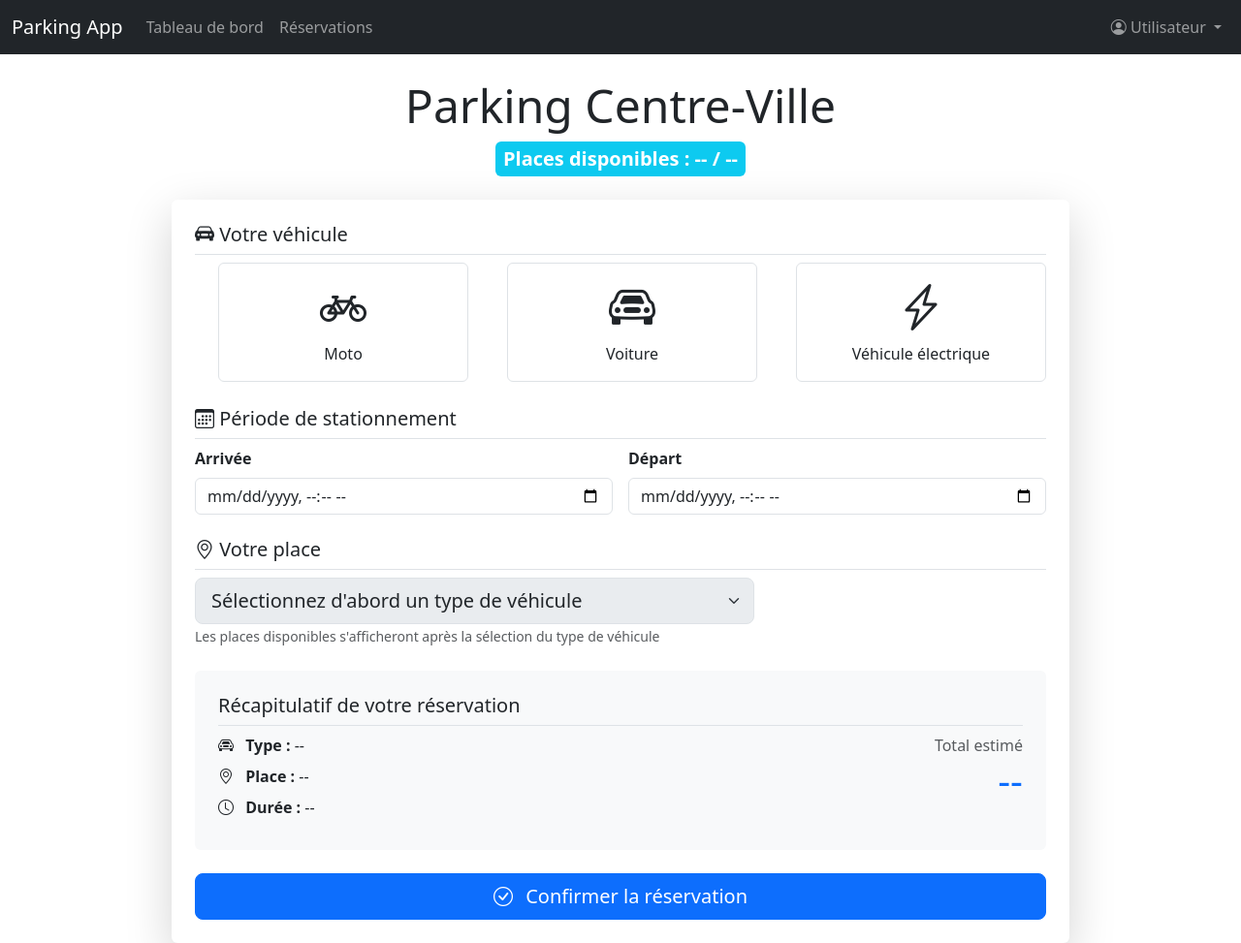
After one commit to Math-Pav/app-gestion-parking, a PHP site: page /projet_parking/reservation in a window 1280 px wide. The commit adds this page. Shown: the whole page at 97% size. Run offline with PHP 8.4, Linux system fonts and the light colour scheme; the visitor is signed in with stand-in values (Sample User, id 1).

Commit message:
Ajout seulement de la page html pour la réservation

```diff
--- /dev/null
+++ b/frontend/views/reservation.html
@@ -0,0 +1,148 @@
+<div class="container mt-4">
+    <div class="row justify-content-center">
+        <div class="col-12 col-lg-10">
+            <!-- En-tête du parking -->
+            <div class="text-center mb-4">
+                <h2 class="display-5">Parking Centre-Ville</h2>
+                <div class="badge bg-info fs-5 p-2">
+                    <!-- Les nombres seront injectés dynamiquement via le backend -->
+                    Places disponibles : <span id="availableSpots">--</span> / <span id="totalSpots">--</span>
+                </div>
+            </div>
+
+            <div class="card border-0 shadow-lg">
+                <div class="card-body p-4">
+                    <form id="reservationForm" class="needs-validation" novalidate>
+                        <!-- Type de véhicule -->
+                        <div class="mb-4">
+                            <h5 class="border-bottom pb-2">
+                                <i class="bi bi-car-front-fill"></i> Votre véhicule
+                            </h5>
+                            <div class="row justify-content-center text-center g-3">
+                                <div class="col-md-4">
+                                    <div class="form-check vehicle-type">
+                                        <input class="form-check-input" type="radio" name="vehicleType" id="moto" value="moto" required>
+                                        <label class="form-check-label p-3 border rounded w-100" for="moto">
+                                            <i class="bi bi-bicycle display-5"></i>
+                                            <div class="mt-2">Moto</div>
+                                        </label>
+                                    </div>
+                                </div>
+                                <div class="col-md-4">
+                                    <div class="form-check vehicle-type">
+                                        <input class="form-check-input" type="radio" name="vehicleType" id="voiture" value="voiture" required>
+                                        <label class="form-check-label p-3 border rounded w-100" for="voiture">
+                                            <i class="bi bi-car-front display-5"></i>
+                                            <div class="mt-2">Voiture</div>
+                                        </label>
+                                    </div>
+                                </div>
+                                <div class="col-md-4">
+                                    <div class="form-check vehicle-type">
+                                        <input class="form-check-input" type="radio" name="vehicleType" id="electrique" value="electrique" required>
+                                        <label class="form-check-label p-3 border rounded w-100" for="electrique">
+                                            <i class="bi bi-lightning-charge display-5"></i>
+                                            <div class="mt-2">Véhicule électrique</div>
+                                        </label>
+                                    </div>
+                                </div>
+                            </div>
+                        </div>
+
+                        <!-- Dates et heures -->
+                        <div class="mb-4">
+                            <h5 class="border-bottom pb-2">
+                                <i class="bi bi-calendar3"></i> Période de stationnement
+                            </h5>
+                            <div class="row g-3">
+                                <div class="col-md-6">
+                                    <label class="form-label fw-bold">Arrivée</label>
+                                    <input type="datetime-local" class="form-control" id="startDateTime" name="startDateTime" required>
+                                </div>
+                                <div class="col-md-6">
+                                    <label class="form-label fw-bold">Départ</label>
+                                    <input type="datetime-local" class="form-control" id="endDateTime" name="endDateTime" required>
+                                </div>
+                            </div>
+                        </div>
+
+                        <!-- Sélection de la place -->
+                        <div class="mb-4">
+                            <h5 class="border-bottom pb-2">
+                                <i class="bi bi-geo-alt"></i> Votre place
+                            </h5>
+                            <div class="row">
+                                <div class="col-md-8">
+                                    <select class="form-select form-select-lg" id="parkingSpot" name="parkingSpot" required disabled>
+                                        <option value="">Sélectionnez d'abord un type de véhicule</option>
+                                    </select>
+                                    <small class="text-muted">Les places disponibles s'afficheront après la sélection du type de véhicule</small>
+                                </div>
+                            </div>
+                        </div>
+
+                        <!-- Récapitulatif -->
+                        <div class="bg-light rounded p-4 mb-4">
+                            <h5 class="border-bottom pb-2">Récapitulatif de votre réservation</h5>
+                            <div class="row">
+                                <div class="col-md-8">
+                                    <div class="mb-2">
+                                        <i class="bi bi-car-front me-2"></i>
+                                        <span class="fw-bold">Type :</span>
+                                        <span id="recapType">--</span>
+                                    </div>
+                                    <div class="mb-2">
+                                        <i class="bi bi-geo-alt me-2"></i>
+                                        <span class="fw-bold">Place :</span>
+                                        <span id="recapPlace">--</span>
+                                    </div>
+                                    <div class="mb-2">
+                                        <i class="bi bi-clock me-2"></i>
+                                        <span class="fw-bold">Durée :</span>
+                                        <span id="recapDuree">--</span>
+                                    </div>
+                                </div>
+                                <div class="col-md-4 text-end">
+                                    <div class="text-muted">Total estimé</div>
+                                    <div class="display-6 text-primary" id="recapPrix">--</div>
+                                </div>
+                            </div>
+                        </div>
+
+                        <!-- Message d'erreur -->
+                        <div id="errorMessage" class="alert alert-danger" style="display: none;"></div>
+
+                        <!-- Bouton de validation -->
+                        <div class="d-grid gap-2">
+                            <button type="submit" class="btn btn-primary btn-lg">
+                                <i class="bi bi-check-circle me-2"></i>
+                                Confirmer la réservation
+                            </button>
+                        </div>
+                    </form>
+                </div>
+            </div>
+        </div>
+    </div>
+</div>
+
+<style>
+    .vehicle-type input[type="radio"] {
+        display: none;
+    }
+
+    .vehicle-type label {
+        cursor: pointer;
+        transition: all 0.3s;
+    }
+
+    .vehicle-type label:hover {
+        background-color: #f8f9fa;
+        border-color: #0d6efd !important;
+    }
+
+    .vehicle-type input[type="radio"]:checked + label {
+        background-color: #e7f1ff;
+        border-color: #0d6efd !important;
+    }
+</style>
--- a/index.php
+++ b/index.php
@@ -38,8 +38,8 @@ $routes = [
         'auth' => false,
         'js' => ['frontend/controllers/RegisterController.js']
     ],
-    '/reservations' => [
-        'view' => 'frontend/views/reservations.html',
+    '/reservation' => [
+        'view' => 'frontend/views/reservation.html',
         'auth' => true,
         'js' => ['frontend/controllers/ReservationController.js']
     ],
```
